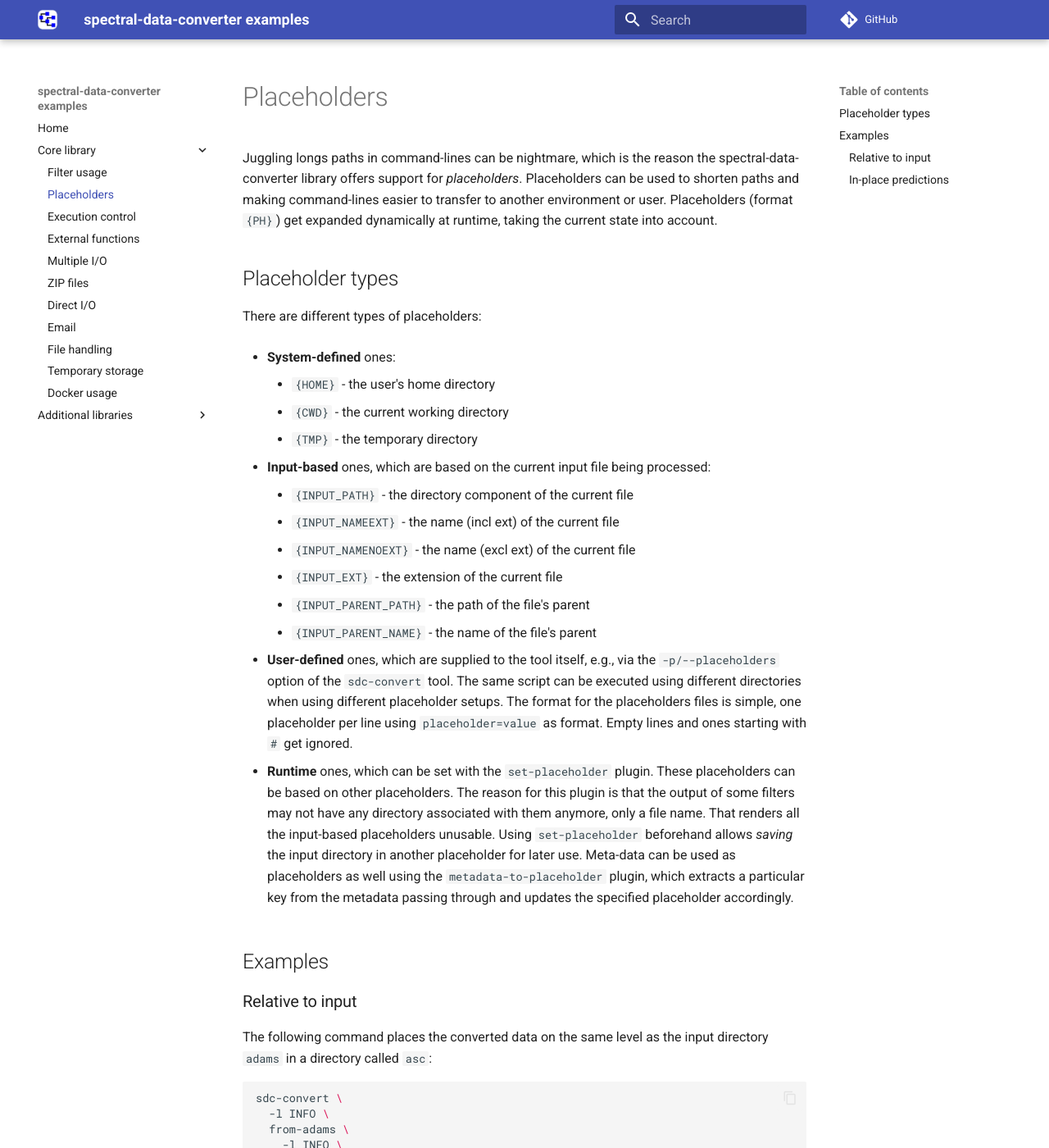
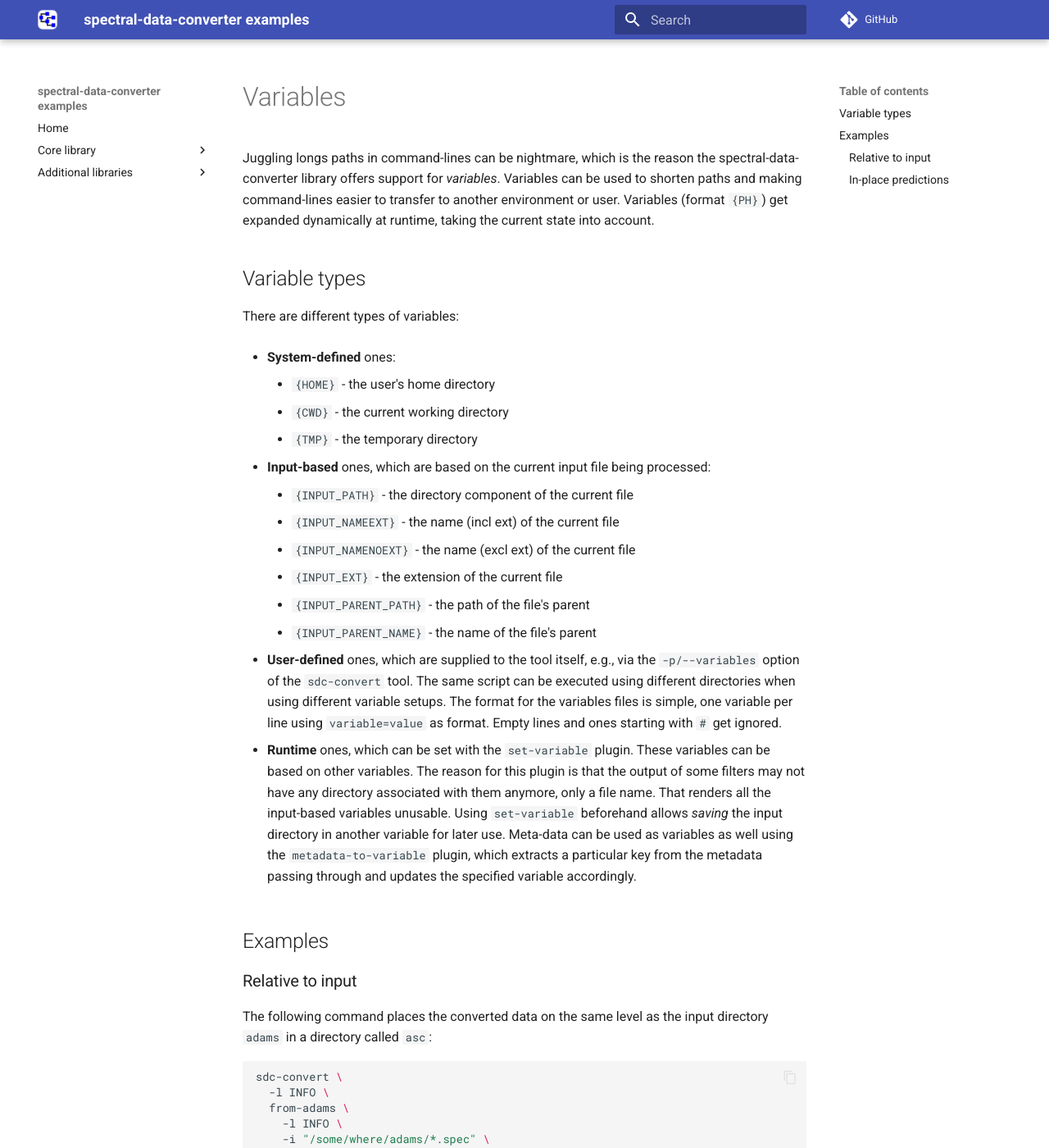
Before and after one commit to waikato-datamining/spectral-data-converter-examples, an MkDocs documentation site: the page built from docs/variables.md, in a window 1280 px wide and 1400 px high. Shown: the whole window at 82% size. Built offline with MkDocs 1.6.1 and Material for MkDocs 9.7.7, drawn with Linux system fonts in a browser that asks for light colours; comment, search, counter and statistics services are not loaded; some of the changed text lies outside the part shown.

Commit message:
placeholders -> variables

````diff
--- a/docs/placeholders.md
+++ b/docs/variables.md
@@ -1,12 +1,12 @@
 Juggling longs paths in command-lines can be nightmare, which is the reason
-the spectral-data-converter library offers support for *placeholders*.
-Placeholders can be used to shorten paths and making command-lines easier
-to transfer to another environment or user. Placeholders (format `{PH}`)
+the spectral-data-converter library offers support for *variables*.
+Variables can be used to shorten paths and making command-lines easier
+to transfer to another environment or user. Variables (format `{PH}`)
 get expanded dynamically at runtime, taking the current state into account.
 
-# Placeholder types
+# Variable types
 
-There are different types of placeholders:
+There are different types of variables:
 
 * **System-defined** ones:
 
@@ -24,21 +24,21 @@
     * `{INPUT_PARENT_NAME}` - the name of the file's parent
 
 * **User-defined** ones, which are supplied to the tool itself, e.g., via the
-  `-p/--placeholders` option of the `sdc-convert` tool. The same script can
-  be executed using different directories when using different placeholder
-  setups. The format for the placeholders files is simple, one placeholder
-  per line using `placeholder=value` as format. Empty lines and ones starting
+  `-p/--variables` option of the `sdc-convert` tool. The same script can
+  be executed using different directories when using different variable
+  setups. The format for the variables files is simple, one variable
+  per line using `variable=value` as format. Empty lines and ones starting
   with `#` get ignored.
 
-* **Runtime** ones, which can be set with the `set-placeholder` plugin.
-  These placeholders can be based on other placeholders. The reason for this
+* **Runtime** ones, which can be set with the `set-variable` plugin.
+  These variables can be based on other variables. The reason for this
   plugin is that the output of some filters may not have any
   directory associated with them anymore, only a file name. That renders all
-  the input-based placeholders unusable. Using `set-placeholder` beforehand
-  allows *saving* the input directory in another placeholder for later use.
-  Meta-data can be used as placeholders as well using the `metadata-to-placeholder`
+  the input-based variables unusable. Using `set-variable` beforehand
+  allows *saving* the input directory in another variable for later use.
+  Meta-data can be used as variables as well using the `metadata-to-variable`
   plugin, which extracts a particular key from the metadata passing through
-  and updates the specified placeholder accordingly.
+  and updates the specified variable accordingly.
 
 
 # Examples
@@ -65,17 +65,17 @@
 When trying to convert spectra into another format and place them in the
 same location as the input spectra, manually copying files is rather tedious.
 Also, filters that get rid of the file path and only forward the file name,
-like `savitzky-golay`, invalidate the use of input-based placeholders like `{INPUT_PATH}`.
-For that reason, the `set-placeholder` plugin can be used to
-*back up* such placeholders in other user-defined placeholders. The following
-pipeline backs up `{INPUT_PATH}` in the new placeholder `{OUTPUT_DIR}` and uses
+like `savitzky-golay`, invalidate the use of input-based variables like `{INPUT_PATH}`.
+For that reason, the `set-variable` plugin can be used to
+*back up* such variables in other user-defined variables. The following
+pipeline backs up `{INPUT_PATH}` in the new variable `{OUTPUT_DIR}` and uses
 that for saving the generated `.asc` files:
 
 ```bash
 sdc-convert -l INFO \
   from-adams \
     -i "/some/where/*.spec" \
-  set-placeholder \
+  set-variable \
     -l INFO \
     -p OUTPUT_DIR \
     -v "{INPUT_PATH}" \
````
Also changed, not shown: docs/email.md (+4 -4 lines), docs/filters.md (+1 -1 lines), docs/index.md (+1 -1 lines), docs/multi.md (+1 -1 lines).
